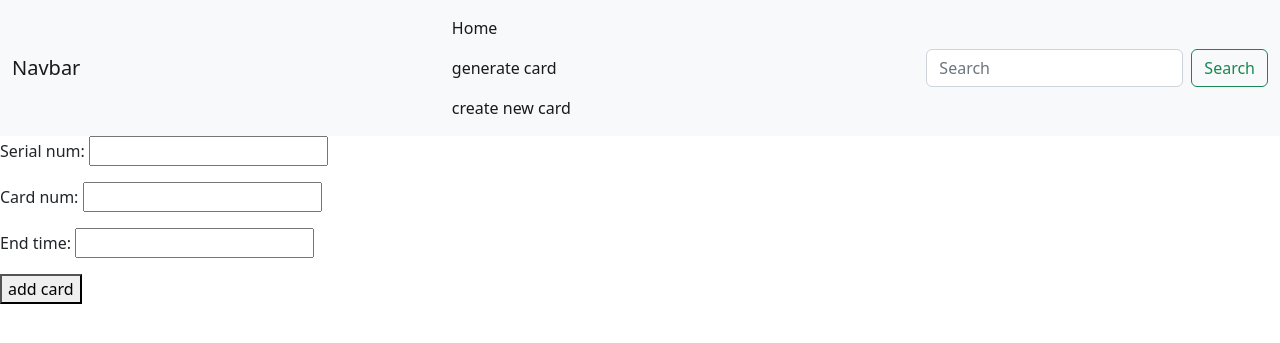
After one commit to grigoscool/test_for_job_bonus_card, a Django app: page /card-creation/ in a window 1280 px wide. The commit adds this page. Shown: the top 343 px of the page. Run offline with Django 4.2, Linux system fonts and the light colour scheme; parts of the project's set-up code (start-up, migrations or seed data) failed here and were passed over.

Commit message:
add form to create card

```diff
--- /dev/null
+++ b/bonus_card/forms.py
@@ -0,0 +1,9 @@
+from django.forms import ModelForm
+
+from .models import BonusCard
+
+
+class BonusCardForm(ModelForm):
+    class Meta:
+        model = BonusCard
+        fields = ['serial_num', 'card_num', 'date_end']
--- /dev/null
+++ b/bonus_card/templates/bonus_card/add_card.html
@@ -0,0 +1,10 @@
+{% extends 'bonus_card/base.html' %}
+{% load static %}
+
+{% block content %}
+<form action="{% url 'bonus_card:card_create' %}" method="post">
+	{% csrf_token %}
+	{{ form.as_p }}
+	<button type="submit">add card</button>
+</form>
+{% endblock content %}
--- a/bonus_card/templates/bonus_card/base.html
+++ b/bonus_card/templates/bonus_card/base.html
@@ -17,7 +17,10 @@
 	        </li>
 	        <li class="nav-item">
 	          <a class="nav-link active" aria-current="page" href="{% url 'bonus_card:generate_card' %}">generate card</a>
-	        </li>
+				  </li>
+	        <li class="nav-item">
+				    <a class="nav-link active" aria-current="page" href="{% url 'bonus_card:card_create' %}">create new card</a>
+				  </li>
 				</ul>
 		    <form class="d-flex" role="search" method="get" action="{% url 'bonus_card:search' %}">
 		      <input name="search" type="text" class="form-control me-2" type="search" placeholder="Search" aria-label="Search">
--- a/bonus_card/urls.py
+++ b/bonus_card/urls.py
@@ -14,5 +14,5 @@ urlpatterns = [
     path('delete/<int:pk>/', views.delete, name='delete'),
     path('generate_card/', views.generate_card, name='generate_card'),
     path('generate/', views.generate, name='generate'),
-
+    path('card-creation/', views.CreateCard.as_view(), name='card_create'),
 ]
--- a/bonus_card/views.py
+++ b/bonus_card/views.py
@@ -1,11 +1,13 @@
 import random
 from datetime import timedelta
 
+from django.views import generic
 from django.core.paginator import Paginator
 from django.shortcuts import render, get_object_or_404, redirect
 from django.utils import timezone
 
 from .models import BonusCard, Buy
+from .forms import BonusCardForm
 
 
 def home(request):
@@ -85,3 +87,11 @@ def generate(request):
                       timedelta(days=int((request.GET.get('duration'))) * 30)),
         )
     return redirect('bonus_card:home')
+
+
+class CreateCard(generic.CreateView):
+    """
+    This view show a form to create bonus card.
+    """
+    form_class = BonusCardForm
+    template_name = 'bonus_card/add_card.html'
```
